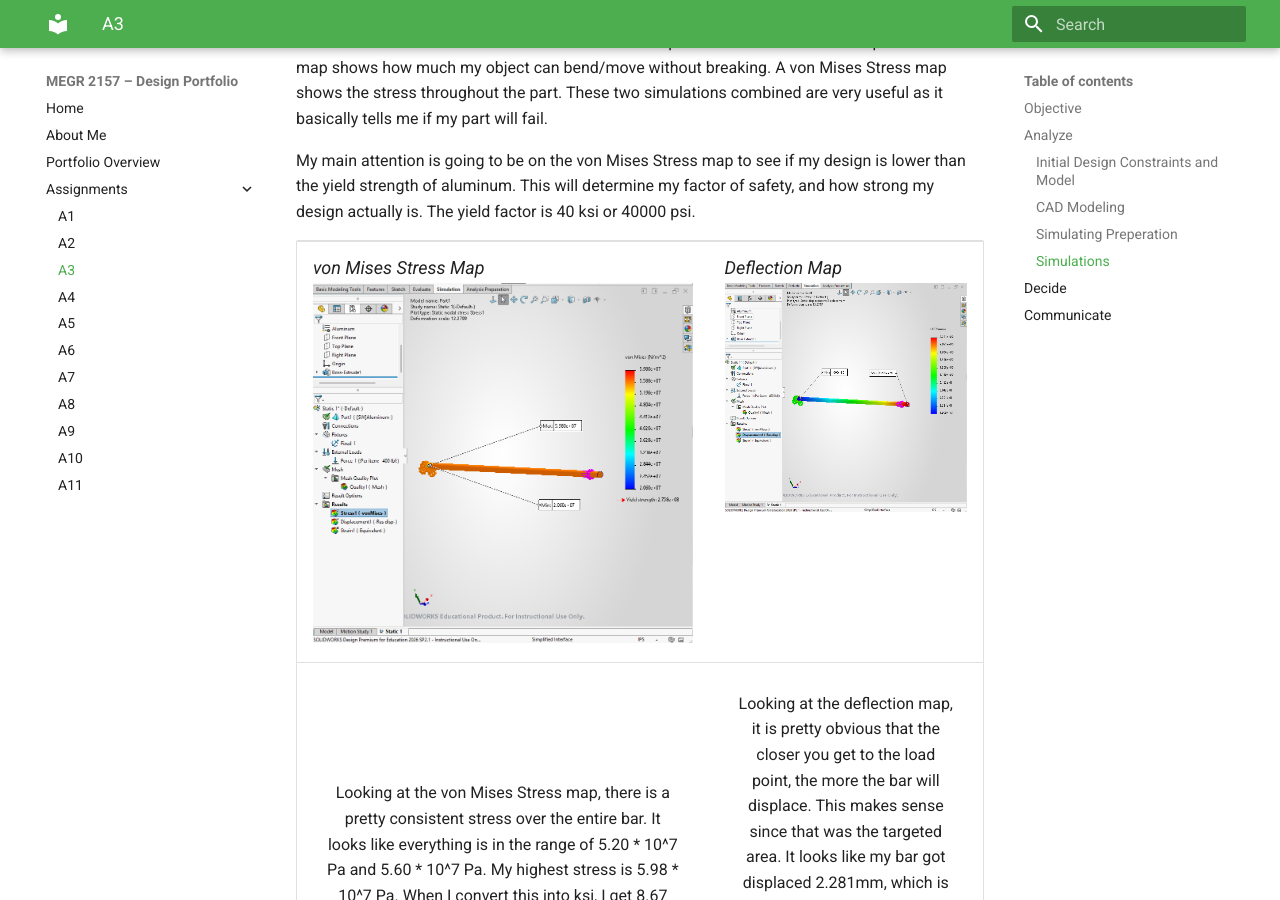
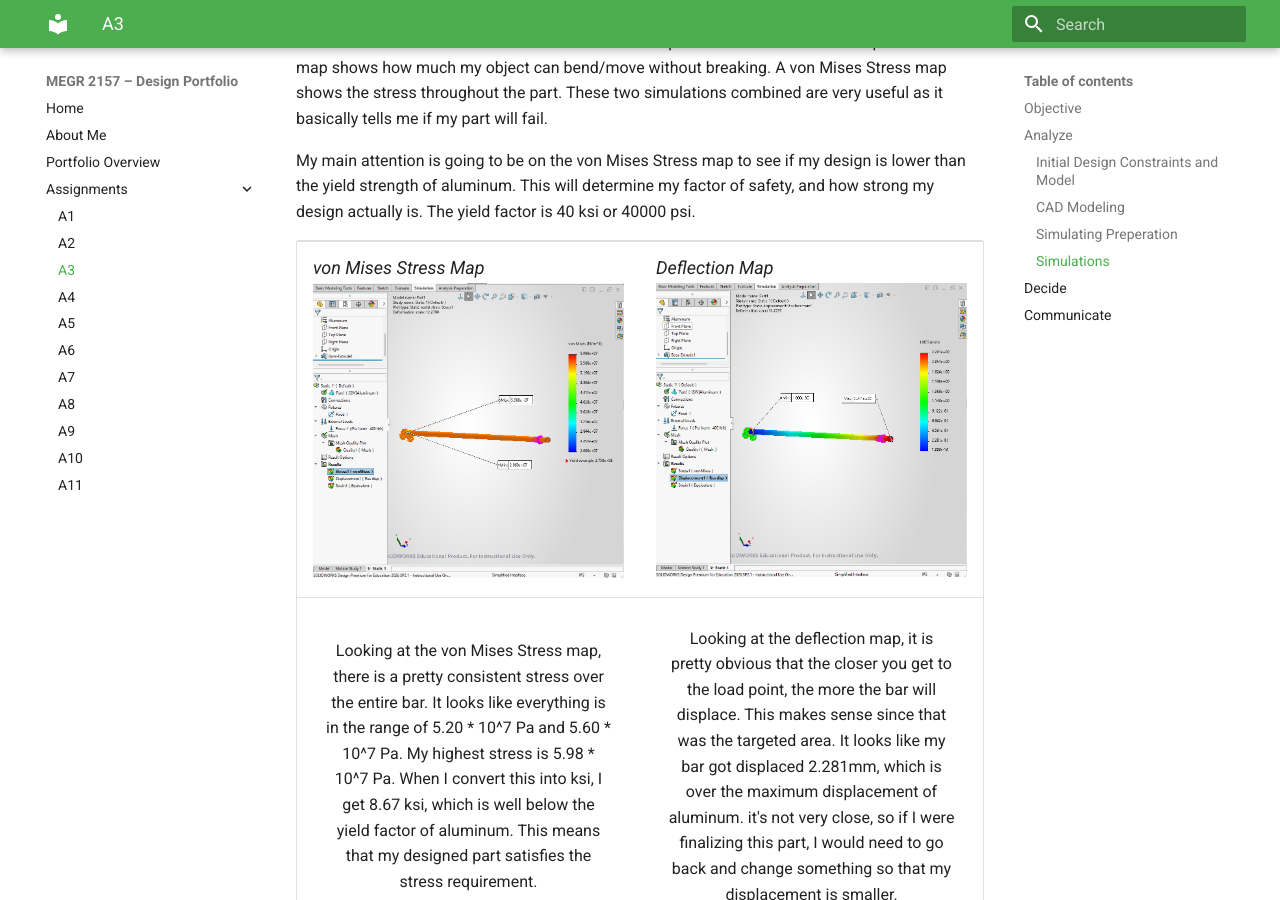
Before and after one commit to AndyChwalik/megr2157-portfolio, an MkDocs documentation site: the page built from docs/assignments/A03/index.md, in a window 1280 px wide and 900 px high, scrolled down 5179 px. Built offline with MkDocs 1.6.1 and Material for MkDocs 9.7.7, drawn with Linux system fonts in a browser that asks for light colours.

Commit message:
Update index.md

```diff
--- a/docs/assignments/A03/index.md
+++ b/docs/assignments/A03/index.md
@@ -122,13 +122,13 @@ My main attention is going to be on the von Mises Stress map to see if my design
 
 <table style="width:100%;">
   <tr>
-    <td style="width:60%; align="center"">
+    <td style="width:50%; align="center"">
       <div style="font-size:18px;">
         <em>von Mises Stress Map</em>
       </div>
       <img src="von_mises_stress_map.png" alt="constraints" style="width:100%; height:auto;">
     </td>
-    <td style="width:60%; align="center"">
+    <td style="width:50%; align="center"">
       <div style="font-size:18px;">
         <em>Deflection Map</em>
       </div>
@@ -136,12 +136,12 @@ My main attention is going to be on the von Mises Stress map to see if my design
     </td>
   </tr>
   <tr>
-    <td style="width:40%; padding:28px; text-align:center; vertical-align:middle;"">
+    <td style="width:50%; padding:28px; text-align:center; vertical-align:middle;"">
       <div style="font-size:16px;">
         Looking at the von Mises Stress map, there is a pretty consistent stress over the entire bar. It looks like everything is in the range of 5.20 * 10^7 Pa and 5.60 * 10^7 Pa. My highest stress is 5.98 * 10^7 Pa. When I convert this into ksi, I get 8.67 ksi, which is well below the yield factor of aluminum. This means that my designed part satisfies the stress requirement.
       </div>
     </td>
-    <td style="width:40%; padding:28px; text-align:center; vertical-align:middle;"">
+    <td style="width:50%; padding:28px; text-align:center; vertical-align:middle;"">
       <div style="font-size:16px;">
         Looking at the deflection map, it is pretty obvious that the closer you get to the load point, the more the bar will displace. This makes sense since that was the targeted area. It looks like my bar got displaced 2.281mm, which is over the maximum displacement of aluminum. it's not very close, so if I were finalizing this part, I would need to go back and change something so that my displacement is smaller.
       </div>
```
